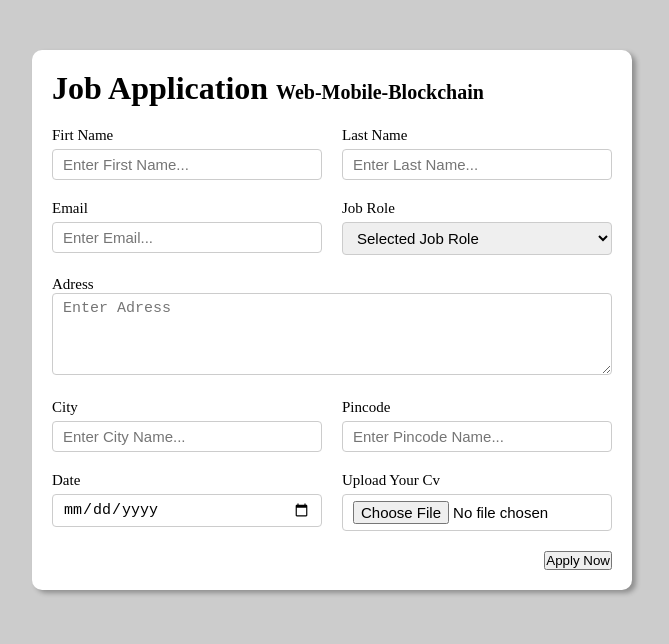
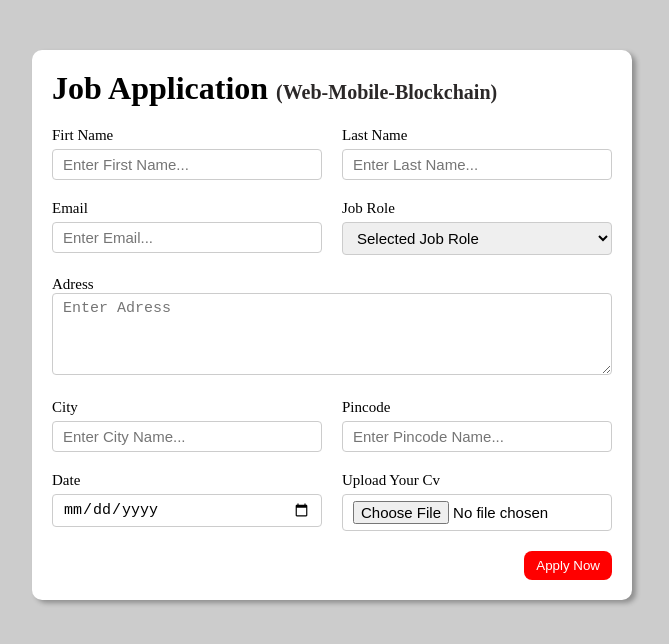
Before and after one commit to batuhansalkim/HTML-CSS-10-Practice-Projects-for-Beginners, a plain HTML site: page 10Projects/2/index.html in a window 1280 px wide. Shown: the whole page, without its empty margins (308-977 px from the left). Drawn offline with Linux system fonts and the light colour scheme.

Commit message:
update
update

```diff
--- a/10Projects/2/style.css
+++ b/10Projects/2/style.css
@@ -21,6 +21,7 @@ body{
 }
 .title_small{
     font-size: 20px;
+    color: rgb(43, 40, 40);
 }
 .form_container{
     margin-top: 20px;
@@ -47,13 +48,28 @@ input,select,textarea{
 input:focus{
     outline-color: red;
 }
+
 .button_container{
     display: flex;
 
     justify-content: flex-end;
     margin-top: 20px;
 }
-
+button{
+    background-color: red;
+    border: transparent solid 2px;
+    padding: 5px 10px ;
+    color: white;
+    border-radius: 8px;
+    transition: 0.3s ease-in;
+}
+button:hover{
+    background-color: rgb(250, 154, 154);
+    border: 2px solid red;
+    color: black;
+    transform: 0.3s ease-out;
+    cursor: pointer;
+}
 .textarea_control {
   grid-column: 1 / span 2;
 }
```
Also changed, not shown: 10Projects/2/index.html (+1 -1 lines).
